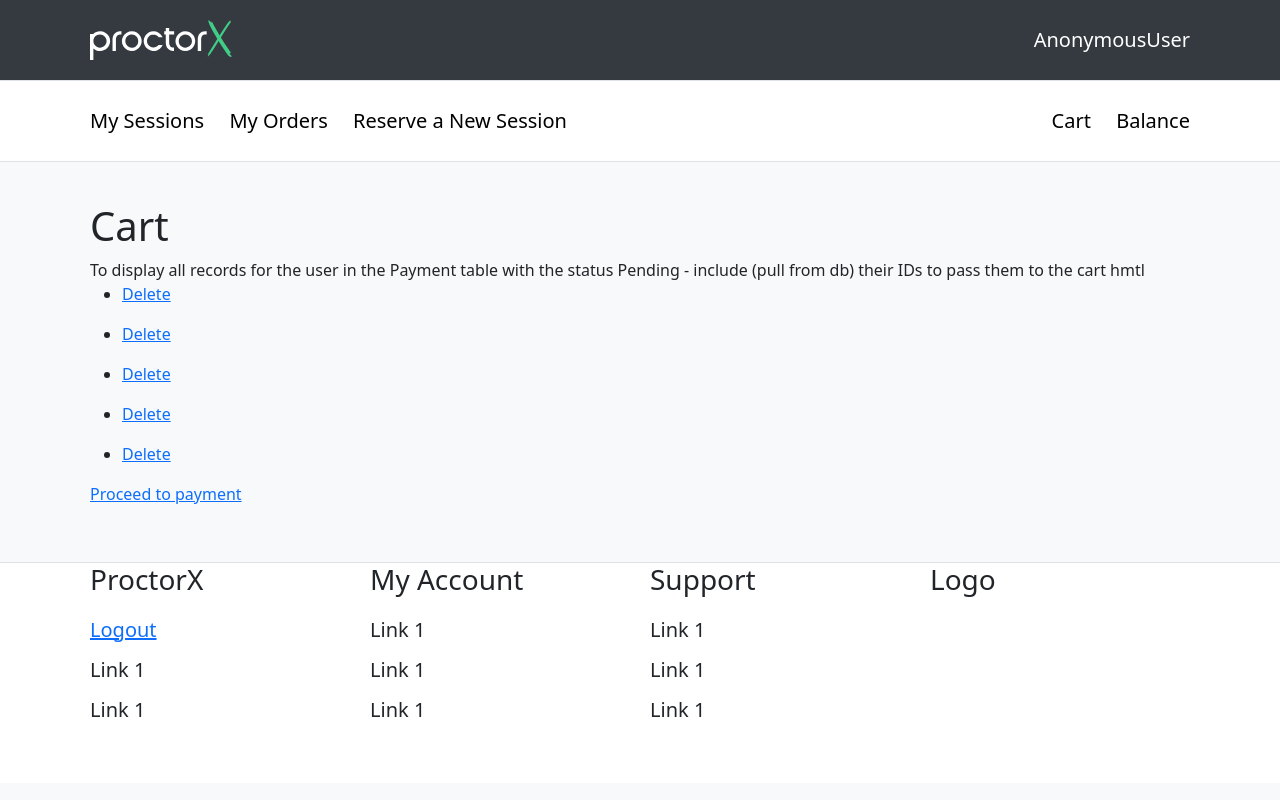
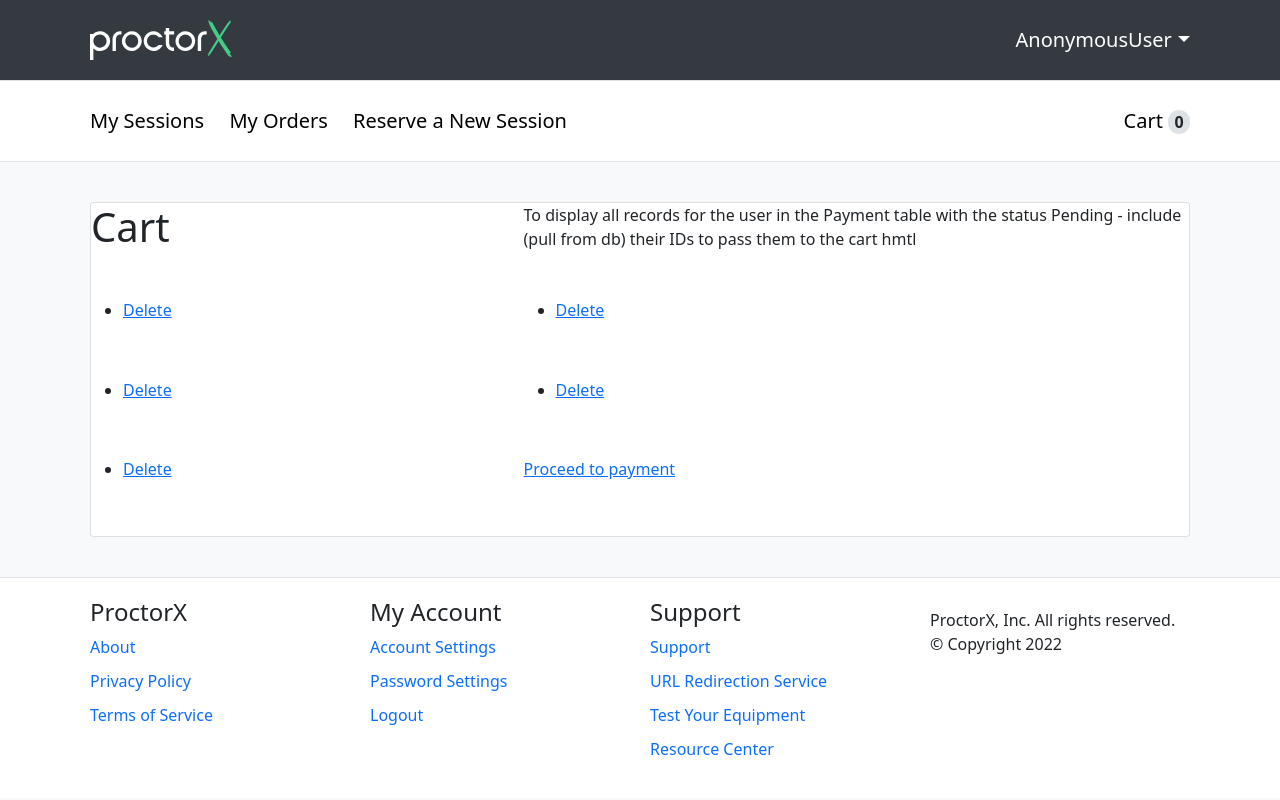
Before and after one commit to jonathanordonez/proctorx, a Django app: template proctorx/templates/cart.html in a window 1280 px wide. Run offline with Django 3.2, Linux system fonts and the light colour scheme; the template is opened without the code that fills it: values that come from a table or form of the project are taken from there, others are empty.

Commit message:
finished footer, cart count and settings drop down menu

```diff
--- a/proctorx/static/css/styles.css
+++ b/proctorx/static/css/styles.css
@@ -19,6 +19,7 @@ header {
     border-bottom-style: solid;
     border-bottom-color: rgb(222, 226, 230);
 }
+
 .header-wrapper {
     background-color: #343a40 !important;
     display: grid;
@@ -73,20 +74,64 @@ header {
     padding-left: 20px;
 }
 
+.student-cart-count {
+    background-color: #dee2e6;
+    border-radius: 10rem;
+    padding-right: 0.6em;
+    padding-left: 0.6em;
+    text-align: center;
+    display: inline-block;
+    line-height: 1;
+    padding: 0.25em 0.4em;
+    font-size: 80%;
+    font-weight: 600;
+}
+
 .user-settings {
     color: white;
     justify-self: end;
     align-self: center;
-    padding-right: 20px;
+    margin-right: 20px;
 }
 
 .user-settings::after {
+    display: inline-block;
+    margin-left: 0.050em;
+    vertical-align: 0.255em;
+    content: "";
+    border-top: 0.3em solid;
+    border-right: 0.3em solid transparent;
+    border-bottom: 0;
+    border-left: 0.3em solid transparent;
+}
 
+.user-settings:hover {
+    cursor: pointer;
 }
+
+.user-settings-drop-down-menu {
+    display: none;
+    margin-right: 20px;
+    grid-column: 2/3;
+    width: 30%;
+    justify-self: end;
+    z-index: 1;
+    min-width: 10rem;
+    padding: 0.5rem 0;
+    font-size: 1rem;
+    color: #212529;
+    /* text-align: left; */
+    list-style: none;
+    background-color: #fff;
+    background-clip: padding-box;
+    border: 1px solid rgba(0, 0, 0, .15);
+    border-radius: 0.25rem;
+}
+
 
 .main-wrapper {
     background-color: #f8f9fa;
-    height: calc(100% - 480px);
+    height: calc(100% - 465px);
     margin-top: 40px;
     margin-bottom: 40px;
 }
@@ -107,6 +152,7 @@ main {
 }
 
 footer {
+    padding-top: 20px;
     height: 220px;
     background-color: white;
     display: grid;
@@ -114,23 +160,46 @@ footer {
     padding-left: 20px;
 }
 
-.footer-options {
-    /* margin-top: 40px; */
-    /* padding-left: 20px */
+.footer-options h4 {
+    font-weight: 500;
 }
 
-.footer-sub-options div {
-    /* margin-top: 40px; */
-    padding-top: 10px
+.footer-sub-options a {
+    display: block;
+    padding-bottom: 10px;
+    text-decoration: none;
+
+}
+
+.footer-sub-options a:hover {
+    cursor: pointer;
+
+}
+
+.footer-options p {
+    margin: 0px;
+}
+
+.footer-signature {
+    margin-top: 10px;
+}
+
+.footer-icons {
+    margin-top: 10px;
+}
+
+.fa-twitter,
+.fa-facebook:hover {
+    cursor: pointer;
 }
 
 /* Reservation page */
 
-.reservation-container {
+.reservation-container, .cart-container  {
     display: grid;
     grid-template-columns: 1.3fr 2fr;
     height: 100%;
-    border: 1px solid rgba(0,0,0,.125);
+    border: 1px solid rgba(0, 0, 0, .125);
     border-radius: 0.25rem;
     background-color: white;
 }
@@ -138,7 +207,7 @@ footer {
 .reservation-form {
     padding-top: 20px;
     align-items: center;
-    display:grid;
+    display: grid;
     grid-template-columns: 100%;
     grid-template-rows: 16% 16% 16% 16% 16% 18%;
     width: 100%;
@@ -210,7 +279,7 @@ footer {
 .session-container {
     display: grid;
     /* height: 100%; */
-    border: 1px solid rgba(0,0,0,.125);
+    border: 1px solid rgba(0, 0, 0, .125);
     border-radius: 0.25rem;
     background-color: white;
     display: grid;
@@ -230,56 +299,33 @@ footer {
     margin-bottom: 0px !important;
 }
 
-.session-attribute {
-    /* margin-top: auto !important;
-    margin-bottom: auto !important; */
-/*
-    margin-top: auto;
-    margin-bottom: auto; */
+/* Cart  */
 
-}
 
 
 @media (max-width: 600px) {
 
-    header {
+    header {}
 
-    }
+    main {}
 
-    main {
-
-    }
-
-    footer {
-
-    }
+    footer {}
 }
 
 @media (min-width: 601px) and (max-width: 768px) {
 
-    header {
+    header {}
 
-    }
+    main {}
 
-    main {
-
-    }
-
-    footer {
-
-    }
+    footer {}
 }
 
 @media (min-width: 769px) {
 
-    header {
+    header {}
 
-    }
+    main {}
 
-    main {
-
-    }
-
-    footer {
-    }
+    footer {}
 }
--- a/proctorx/static/js/script.js
+++ b/proctorx/static/js/script.js
@@ -1,10 +1,34 @@
-window.onload = function linkReservationSelectOptions() {
-    if (document.location.pathname == '/student/reservation') {
-        reservationOptions = document.querySelectorAll(".reservation-option")
-        // option =
-        // for in reservationOptions {
-        //     console.log(option)
-        // }
-        // console.log(reservationOptions)
+// window.onload = function linkReservationSelectOptions() {
+//     if (document.location.pathname == '/student/reservation') {
+//         reservationOptions = document.querySelectorAll(".reservation-option")
+//         // option =
+//         // for in reservationOptions {
+//         //     console.log(option)
+//         // }
+//         // console.log(reservationOptions)
+//     }
+// }
+
+window.onload = addEventListeners
+
+function addEventListeners() {
+    // Drop-down menu listener
+    let userSettings = document.querySelector('.user-settings')
+    let dropDownMenu = document.querySelector('.user-settings-drop-down-menu')
+    userSettings.onclick = function showHideDropDownMenu() {
+        if (dropDownMenu.style.display == 'none' || dropDownMenu.style.display == '') {
+            dropDownMenu.style.display = 'block';
+        }
+        else {
+            dropDownMenu.style.display = 'none';
+        }
     }
+    window.addEventListener('click', function hideSettingsMenu(e) {
+        if (dropDownMenu.style.display = 'block' && !userSettings.contains(e.target)) {
+            dropDownMenu.style.display = 'none';
+        }
+    })
+    window.addEventListener('click', function findClick(e) {
+        console.log(e.target)
+    })
 }
--- a/proctorx/templates/cart.html
+++ b/proctorx/templates/cart.html
@@ -5,6 +5,8 @@
 {% endblock %}
 
 {% block content %}
+
+<div class="cart-container">
 <h1>Cart</h1>
 
 To display all records for the user in the Payment table with the status Pending - include (pull from db) their IDs to pass them to the cart hmtl
@@ -19,6 +21,7 @@ To display all records for the user in the Payment table with the status Pending
 
 <a href="/student/checkout">Proceed to payment</a>
 
+</div>
 
 
 
--- a/proctorx/templates/student_template.html
+++ b/proctorx/templates/student_template.html
@@ -6,6 +6,7 @@
     <meta charset="UTF-8">
     <link href="https://cdn.jsdelivr.net/npm/bootstrap@5.0.2/dist/css/bootstrap.min.css" rel="stylesheet"
         integrity="sha384-EVSTQN3/azprG1Anm3QDgpJLIm9Nao0Yz1ztcQTwFspd3yD65VohhpuuCOmLASjC" crossorigin="anonymous">
+    <link href="{% static 'fontawesome_free/css/all.min.css' %}" rel="stylesheet" type="text/css">
     <link rel="stylesheet" type="text/css" href={% static '/css/styles.css' %}>
     <script></script>
     {% block title %}{% endblock %}
@@ -23,6 +24,19 @@
             <div class="user-settings fs-5">
                 {{ request.user }}
             </div>
+            <div class="user-settings-drop-down-menu">
+                <a class="dropdown-item" href="/account/edit">
+                    Account Settings
+                </a> <a class="dropdown-item" href="/password/edit">
+                    Change Password
+                </a> <a class="dropdown-item" href="/students/preference/notifications">Notification Settings</a>
+
+
+                <div class="dropdown-divider"></div>
+                <a class="dropdown-item" rel="nofollow" data-method="delete" href="/logout">
+                    Logout
+                </a>
+            </div>
         </div>
     </header>
 
@@ -35,7 +49,7 @@
             </div>
             <div class="student-cart-balance">
                 <a href="cart">Cart</a>
-                <a href="cart">Balance</a>
+                <span class="student-cart-count">0</span>
             </div>
         </div>
     </div>
@@ -55,34 +69,40 @@
 
         <footer class="scale-down">
             <div class="footer-options">
-                <h3>ProctorX</h3>
+                <h4>ProctorX</h4>
                 <div class="footer-sub-options fs-5">
-                    <div>
-                        <a href="/logout">Logout</a>
-                    </div>
-                    <div>Link 1</div>
-                    <div>Link 1</div>
+                    <a class="fs-6">About</a>
+                    <a class="fs-6">Privacy Policy</a>
+                    <a class="fs-6">Terms of Service</a>
                 </div>
 
             </div>
             <div class="footer-options">
-                <h3>My Account</h3>
+                <h4>My Account</h4>
                 <div class="footer-sub-options fs-5">
-                    <div>Link 1</div>
-                    <div>Link 1</div>
-                    <div>Link 1</div>
+                    <a class="fs-6">Account Settings</a>
+                    <a class="fs-6">Password Settings</a>
+                    <a class="fs-6" href="/logout">Logout</a>
                 </div>
             </div>
             <div class="footer-options">
-                <h3>Support</h3>
+                <h4>Support</h4>
                 <div class="footer-sub-options fs-5">
-                    <div>Link 1</div>
-                    <div>Link 1</div>
-                    <div>Link 1</div>
+                    <a class="fs-6">Support</a>
+                    <a class="fs-6">URL Redirection Service</a>
+                    <a class="fs-6">Test Your Equipment</a>
+                    <a class="fs-6">Resource Center</a>
                 </div>
             </div>
             <div class="footer-options">
-                <h3>Logo</h3>
+                <div class="footer-icons">
+                    <a><span class="fab fa-twitter fa-xl"></span></a>
+                    <a><span class="fab fa-facebook fa-xl"></span></a>
+                </div>
+                <div class="footer-signature">
+                    <p>ProctorX, Inc. All rights reserved.</p>
+                    <p>© Copyright 2022</p>
+                </div>
             </div>
 
         </footer>
--- a/proj1_proctorx/settings.py
+++ b/proj1_proctorx/settings.py
@@ -11,6 +11,7 @@ https://docs.djangoproject.com/en/4.1/ref/settings/
 """
 
 from pathlib import Path
+import sys
 
 # Build paths inside the project like this: BASE_DIR / 'subdir'.
 BASE_DIR = Path(__file__).resolve().parent.parent
```
Also changed, not shown: db.sqlite3, 1 other file.
